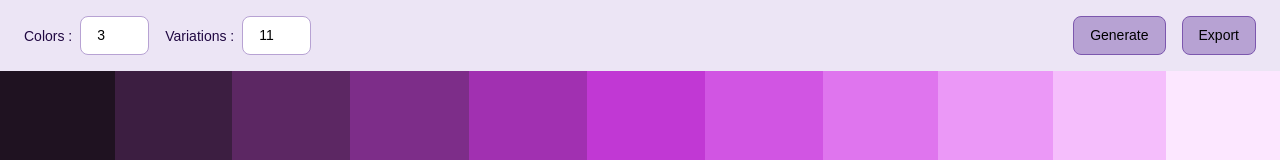
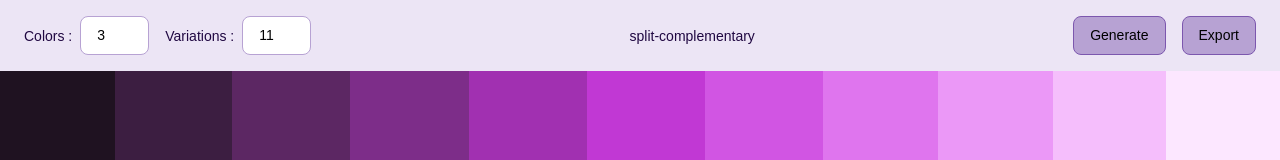
Before and after one commit to VanDenHendeSimon/color-palette, a Next.js app: page / in a window 1280 px wide. Shown: the top 160 px of the page. Built offline with nearby package versions, Linux system fonts and the light colour scheme.

Commit message:
scheme in header

```diff
--- a/components/Header.tsx
+++ b/components/Header.tsx
@@ -1,13 +1,16 @@
 import React, { useState, useEffect } from 'react';
+import { ColorPalette } from '../models/ColorPalette';
 import { NumericInput } from './NumericInput';
 
 export const Header = ({ generator }: { generator: CallableFunction; }) => {
 
   const [amountOfColors, setAmountOfColors] = useState<number>(3);
   const [amountOfVariations, setAmountOfVariations] = useState<number>(11);
+  const [scheme, setScheme] = useState<string>("");
 
   const generatePalette = (): void => {
-    generator(amountOfColors, amountOfVariations);
+    const palette: ColorPalette = generator(amountOfColors, amountOfVariations);
+    setScheme(palette.scheme);
   };
 
   useEffect(() => {
@@ -20,7 +23,9 @@ export const Header = ({ generator }: { generator: CallableFunction; }) => {
         <NumericInput value={amountOfColors} label="Colors" setter={setAmountOfColors} />
         <NumericInput value={amountOfVariations} label="Variations" setter={setAmountOfVariations} />
       </div>
-      <div></div>
+      <div className="c-header__label">
+        {scheme}
+      </div>
       <div className="c-header__buttons">
         <input className="c-input" type="button" value="Generate" onClick={generatePalette} />
         <input className="c-input" type="button" value="Export" onClick={() => { console.log("Exporting"); }} />
--- a/models/ColorPalette.tsx
+++ b/models/ColorPalette.tsx
@@ -5,5 +5,6 @@ export interface Color {
 }
 
 export interface ColorPalette {
-  colors: Array<Array<Color>>
+  colors: Array<Array<Color>>,
+  scheme: string,
 }
--- a/pages/index.tsx
+++ b/pages/index.tsx
@@ -77,25 +77,31 @@ export default function Index() {
   const getRandomPropertyOfObject = (obj: any) => {
     const keys = Object.keys(obj);
     const randomKey = keys[keys.length * Math.random() << 0];
-    console.log(randomKey);
 
-    return obj[randomKey];
+    return {
+      key: randomKey,
+      func: obj[randomKey],
+    };
   };
 
-  const getColorsFromScheme = (amountOfColors: number) => {
+  const getScheme = (amountOfColors: number) => {
     const possibleSchemes = colorHarmonies[amountOfColors - 2];
-    if (possibleSchemes !== undefined) {
-      const func = getRandomPropertyOfObject(possibleSchemes);
-      return func(getRandomColor(), amountOfColors);
-    }
+    if (possibleSchemes !== undefined) return getRandomPropertyOfObject(possibleSchemes);
 
+    return undefined;
+  };
+
+  const getColorsFromScheme = (scheme: any, amountOfColors: number) => {
+    if (scheme !== undefined && scheme.func !== undefined) return scheme.func(getRandomColor(), amountOfColors);
     return getAnalogueSchemeFromColor(getRandomColor(), amountOfColors);
   };
 
-  const generatePalette = (amountOfColors: number, amountOfVariations: number): void => {
-    const colors = getColorsFromScheme(amountOfColors);
+  const generatePalette = (amountOfColors: number, amountOfVariations: number): ColorPalette => {
+    const scheme = getScheme(amountOfColors);
+    const colors = getColorsFromScheme(scheme, amountOfColors);
 
     let newPalette: ColorPalette = {
+      scheme: scheme && scheme.key ? scheme.key : "monochrome",
       colors: Array.apply(null, Array(amountOfColors)).map(
         (_: any, i: number) => getVariations(colors && colors[i] ? colors[i] : getRandomColor(), amountOfVariations)
       )
@@ -103,6 +109,7 @@ export default function Index() {
 
     setColorPalette(newPalette);
     setIsLoading(false);
+    return newPalette;
   };
 
   return (
--- a/styles/components/header.scss
+++ b/styles/components/header.scss
@@ -13,4 +13,10 @@
     display: flex;
     gap: map-get($map: $whitespace, $key: 'md');
   }
+
+  &__label {
+    display: flex;
+    flex-direction: column;
+    justify-content: center;
+  }
 }
```
